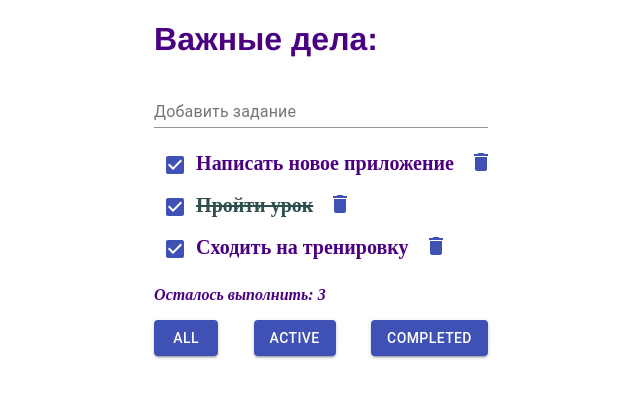
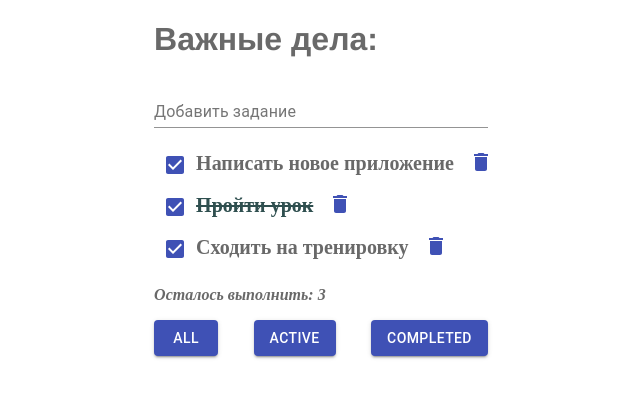
Before and after one commit to WebHeroSchool/react_aal11, a React (Create React App) app: page / in a window 1280 px wide. Shown: the top 398 px of the page, without its empty margins (319-959 px from the left). Built offline with nearby package versions, Linux system fonts and the light colour scheme.

Commit message:
замена цвета текста

```diff
--- a/src/components/App/App.module.css
+++ b/src/components/App/App.module.css
@@ -2,7 +2,7 @@
   margin: auto;
   width: max-content;
   font-family: cursive;
-  color: #4B0082	;
+  color: #696969;
 
 }
 
```
